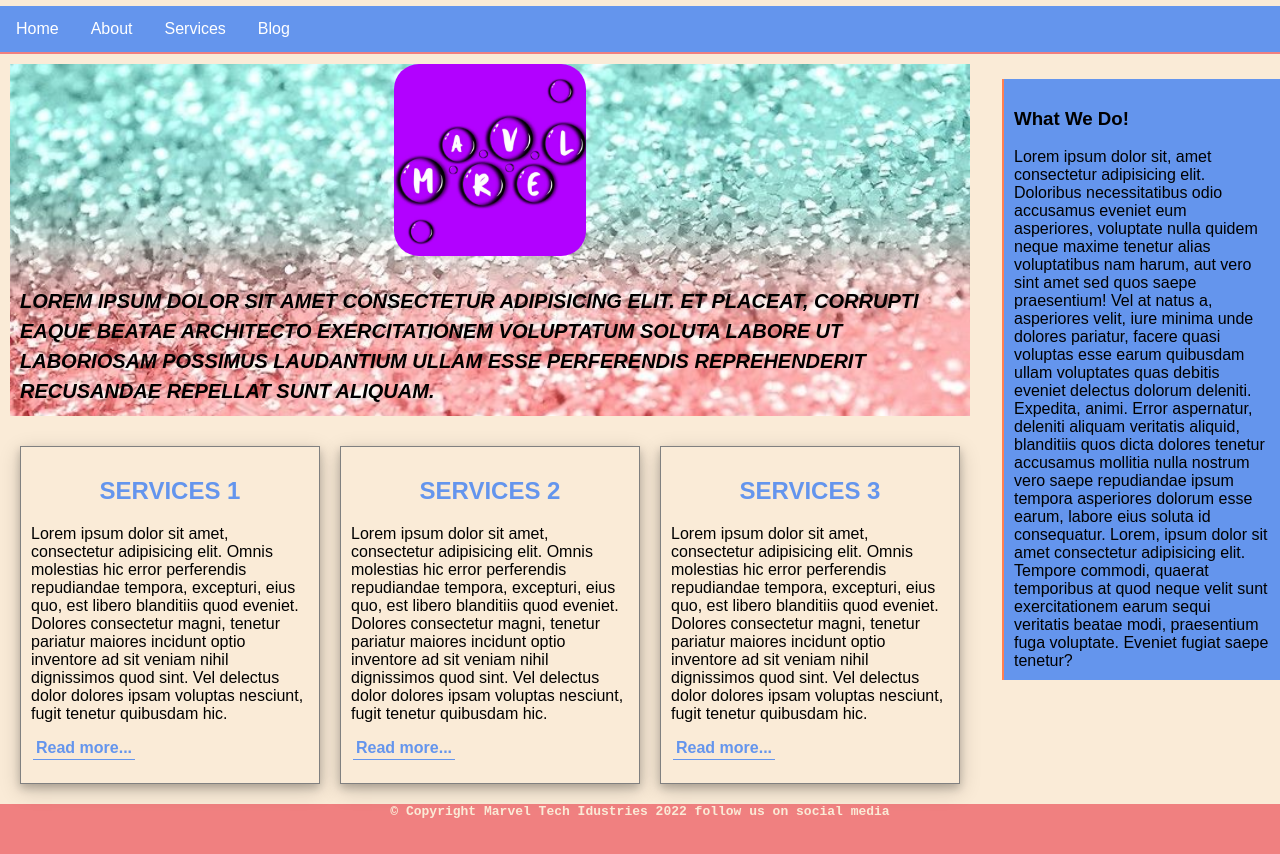
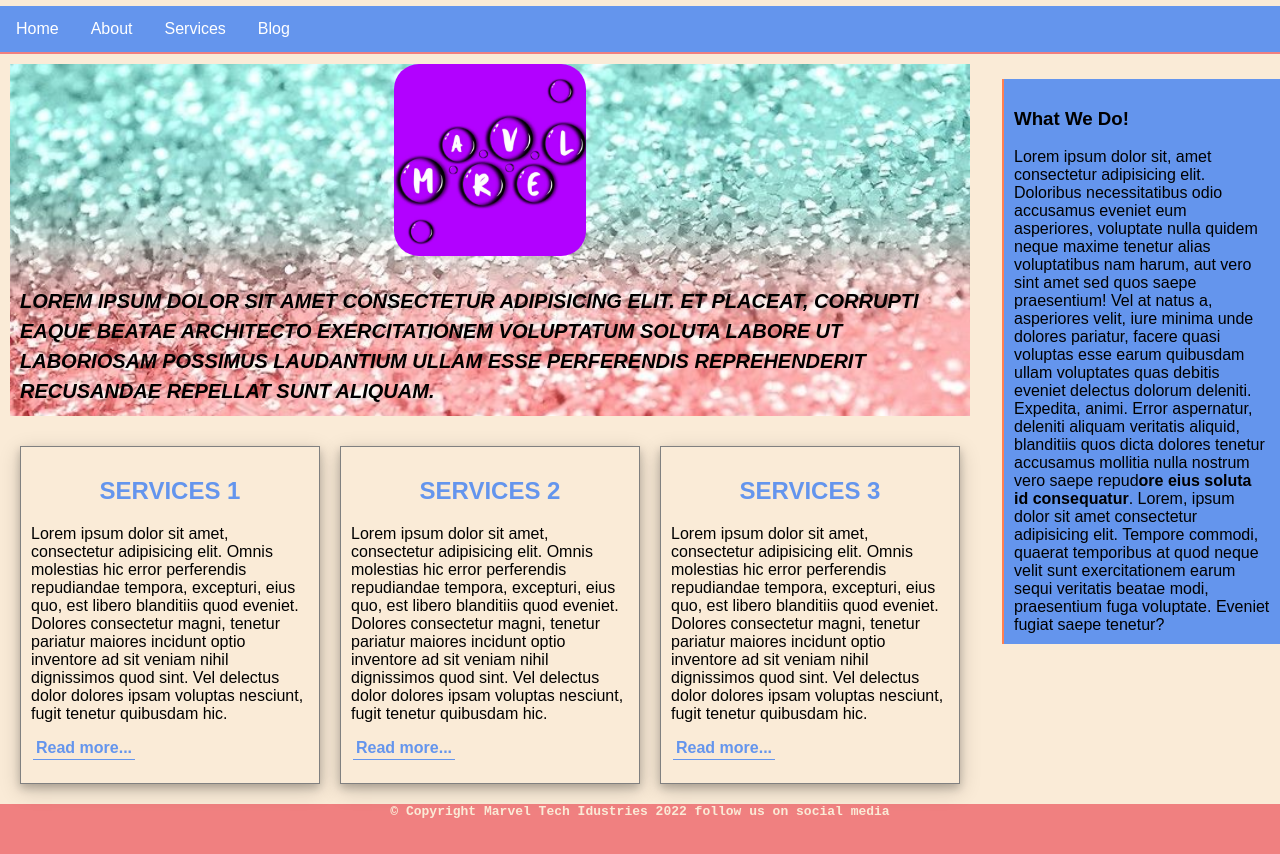
Before and after one commit to Mharvel13/My-website-sample, a plain HTML site: page index.html in a window 1280 px wide. Shown: the part 84-938 px from the top of the page. Drawn offline with Linux system fonts and the light colour scheme.

Commit message:
bold tag changes

```diff
--- a/index.html
+++ b/index.html
@@ -61,7 +61,7 @@
      </main>
      <aside id="sidebar">
           <h3>What We Do!</h3>
-          Lorem ipsum dolor sit, amet consectetur adipisicing elit. Doloribus necessitatibus odio accusamus eveniet eum asperiores, voluptate nulla quidem neque maxime tenetur alias voluptatibus nam harum, aut vero sint amet sed quos saepe praesentium! Vel at natus a, asperiores velit, iure minima unde dolores pariatur, facere quasi voluptas esse earum quibusdam ullam voluptates quas debitis eveniet delectus dolorum deleniti. Expedita, animi. Error aspernatur, deleniti aliquam veritatis aliquid, blanditiis quos dicta dolores tenetur accusamus mollitia nulla nostrum vero saepe repudiandae ipsum tempora asperiores dolorum esse earum, labore eius soluta id consequatur.
+          Lorem ipsum dolor sit, amet consectetur adipisicing elit. Doloribus necessitatibus odio accusamus eveniet eum asperiores, voluptate nulla quidem neque maxime tenetur alias voluptatibus nam harum, aut vero sint amet sed quos saepe praesentium! Vel at natus a, asperiores velit, iure minima unde dolores pariatur, facere quasi voluptas esse earum quibusdam ullam voluptates quas debitis eveniet delectus dolorum deleniti. Expedita, animi. Error aspernatur, deleniti aliquam veritatis aliquid, blanditiis quos dicta dolores tenetur accusamus mollitia nulla nostrum vero saepe repud<b>ore eius soluta id consequatur</b>.
           Lorem, ipsum dolor sit amet consectetur adipisicing elit. Tempore commodi, quaerat temporibus at quod neque velit sunt exercitationem earum sequi veritatis beatae modi, praesentium fuga voluptate. Eveniet fugiat saepe tenetur?
      </aside>
 
```
